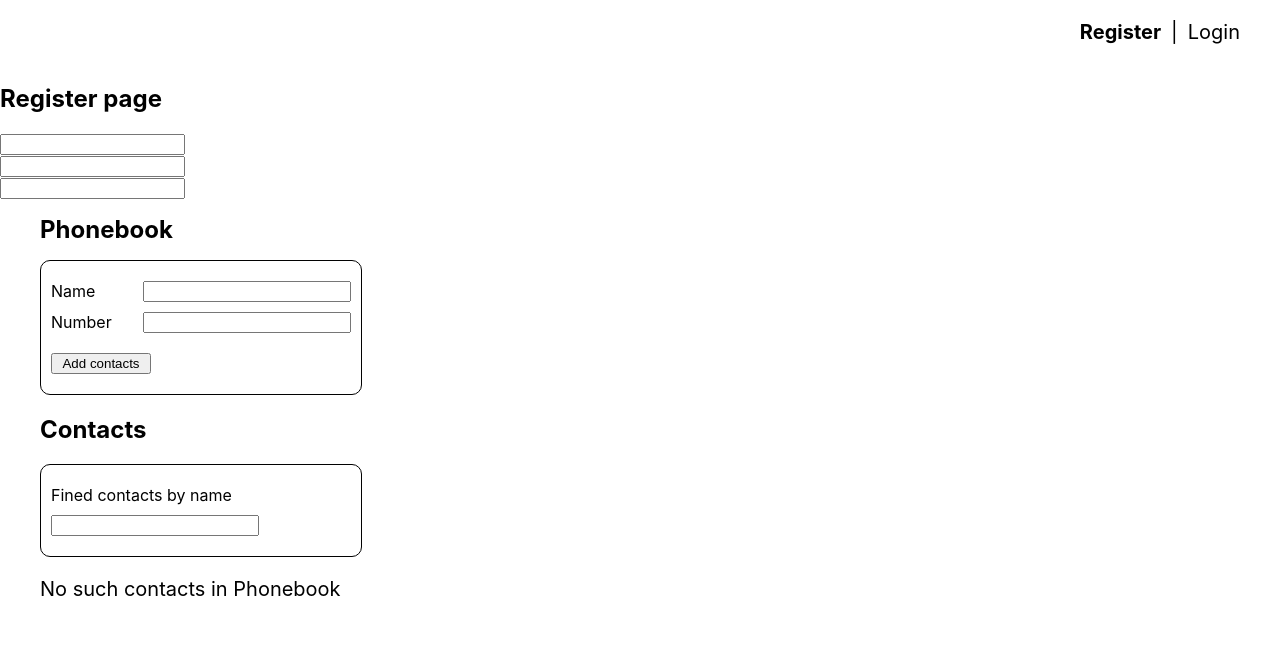
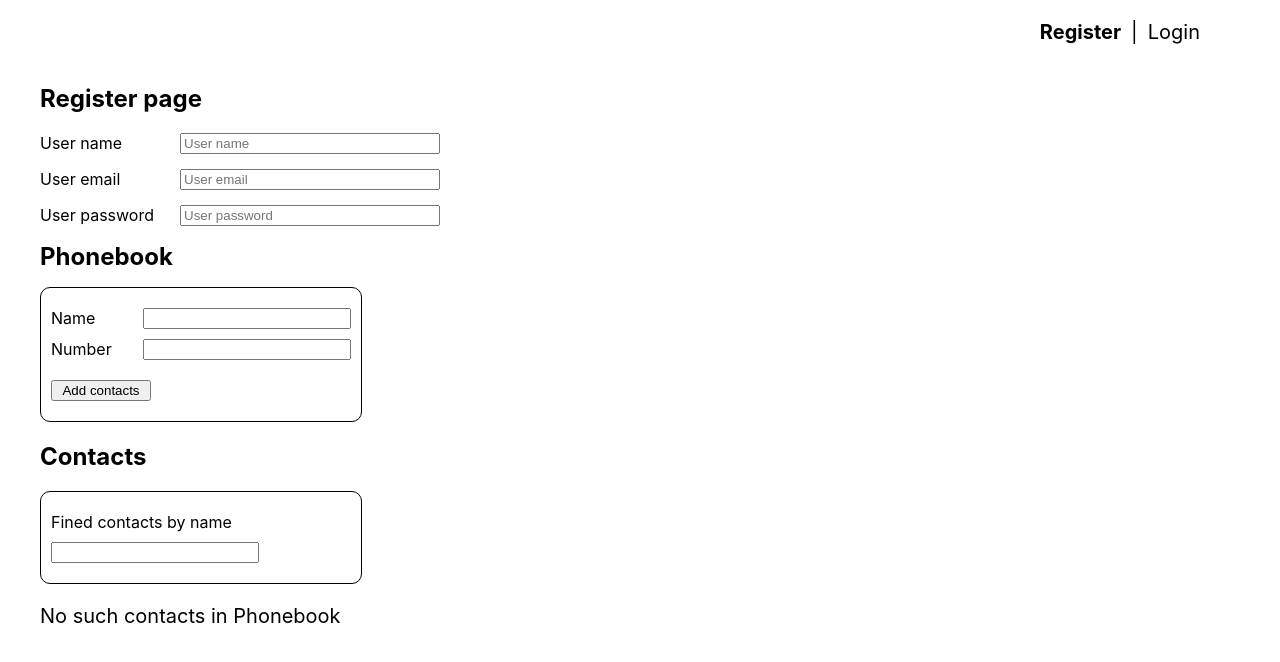
Before and after one commit to MarynaDanyliuk/goit-react-hw-08-phonebook, a React (Create React App) app: page /register in a window 1280 px wide. Shown: the top 662 px of the page. Built offline with nearby package versions, Linux system fonts and the light colour scheme; no server answers.

Commit message:
add css RegisterForm

```diff
--- a/package.json
+++ b/package.json
@@ -9,6 +9,7 @@
     "@testing-library/react": "^12.1.4",
     "@testing-library/user-event": "^13.5.0",
     "axios": "^1.3.4",
+    "nanoid": "^4.0.1",
     "react": "^18.1.0",
     "react-dom": "^18.1.0",
     "react-redux": "^8.0.5",
--- a/src/components/Navigation/Navigation.jsx
+++ b/src/components/Navigation/Navigation.jsx
@@ -1,9 +1,11 @@
+import css from './Navigation.module.css';
+
 // import { UserMenu } from '../UserMenu';
 import { NavAuth } from 'components/Navigation/NavAuth/NavAuth';
 
 export const Navigation = () => {
   return (
-    <div>
+    <div className={css.container}>
       {/* <UserMenu /> */}
       <NavAuth />
     </div>
--- a/src/components/Navigation/Navigation.module.css
+++ b/src/components/Navigation/Navigation.module.css
@@ -0,0 +1,6 @@
+.container {
+  margin-left: 40px;
+  margin-right: 40px;
+  font-size: 20;
+  color: '#010101';
+}
--- a/src/components/Phonebook/Phonebook.jsx
+++ b/src/components/Phonebook/Phonebook.jsx
@@ -29,6 +29,7 @@ export const Phonebook = () => {
         display: 'flex',
         flexDirection: `column`,
         marginLeft: 40,
+        marginRight: 40,
         fontSize: 20,
         color: '#010101',
       }}
--- a/src/components/RegisterForm/RegisterForm.jsx
+++ b/src/components/RegisterForm/RegisterForm.jsx
@@ -1,8 +1,9 @@
-// import css from '../pages/RegisterPage/RegisterPage.module.css';
+import css from '../RegisterForm/RegisterForm.module.css';
 
 import TextField from 'components/TextField/TextField';
 import useForm from 'services/useForm';
 import initialState from './initialState';
+import fields from './fields';
 
 export const RegisterForm = ({ onSubmit }) => {
   const { state, setState, handleChange, handleSubmit } = useForm({
@@ -10,10 +11,10 @@ export const RegisterForm = ({ onSubmit }) => {
     onSubmit,
   });
   return (
-    <form onSubmit={handleSubmit} type="text" required name="name">
-      <TextField />
-      <TextField />
-      <TextField />
+    <form className={css.register_form} onSubmit={handleSubmit}>
+      <TextField onChange={handleChange} {...fields.name} />
+      <TextField onChange={handleChange} {...fields.email} />
+      <TextField onChange={handleChange} {...fields.password} />
     </form>
   );
 };
--- a/src/components/RegisterForm/RegisterForm.module.css
+++ b/src/components/RegisterForm/RegisterForm.module.css
@@ -0,0 +1,3 @@
+.register_form {
+  width: 400px;
+}
--- a/src/components/TextField/TextField.jsx
+++ b/src/components/TextField/TextField.jsx
@@ -1,10 +1,14 @@
-// import css from '../TextField/TextField.module.css';
+import { useMemo } from 'react';
+import { nanoid } from 'nanoid';
+
+import css from '../TextField/TextField.module.css';
 
 const TextField = ({ label, handleChange, ...props }) => {
+  const id = useMemo(() => nanoid(), []);
   return (
-    <div>
-      <label>{label}</label>
-      <input onChange={handleChange} {...props} />
+    <div className={css.wrapper}>
+      <label htmlFor={id}>{label}</label>
+      <input id={id} onChange={handleChange} {...props} />
     </div>
   );
 };
--- a/src/components/TextField/TextField.module.css
+++ b/src/components/TextField/TextField.module.css
@@ -0,0 +1,10 @@
+.wrapper {
+  display: grid;
+  grid-template-columns: 120px 1fr;
+  align-items: center;
+  gap: 20px;
+  margin-bottom: 15px;
+}
+.wrapper:last-child {
+  margin-bottom: 0;
+}
--- a/src/components/pages/RegisterPage/RegisterPage.jsx
+++ b/src/components/pages/RegisterPage/RegisterPage.jsx
@@ -1,6 +1,4 @@
 import css from 'components/pages/RegisterPage/RegisterPage.module.css';
-
-// import Movies from 'components/Movies/Movies';
 
 import { RegisterForm } from 'components/RegisterForm/RegisterForm';
 
--- a/src/components/pages/RegisterPage/RegisterPage.module.css
+++ b/src/components/pages/RegisterPage/RegisterPage.module.css
@@ -0,0 +1,6 @@
+.container {
+  margin-left: 40px;
+  margin-right: 40px;
+  font-size: 20;
+  color: '#010101';
+}
```
Also changed, not shown: src/components/RegisterForm/fields.js (renamed from src/components/RegisterForm/filds.js), 1 other file (tests, documents, lock files or other folders).
